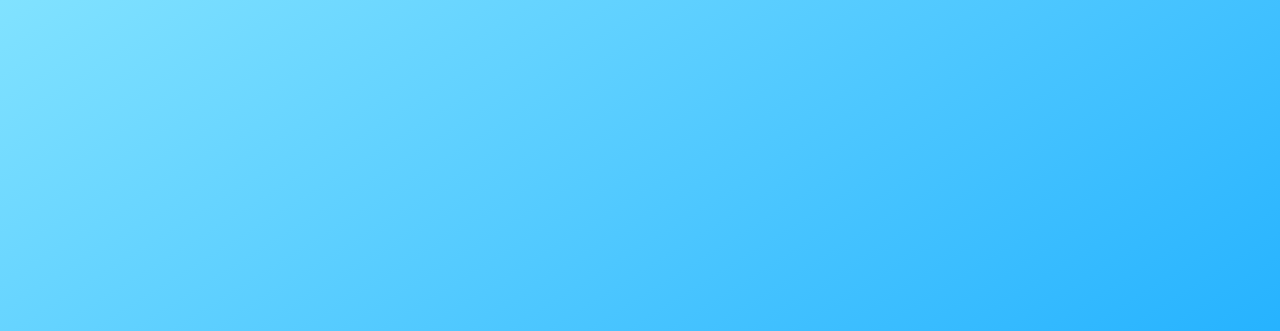
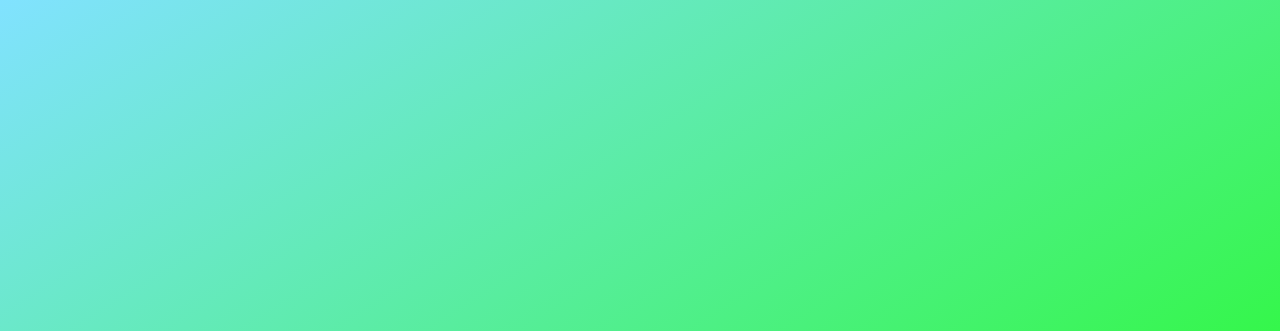
Before and after one commit to tehpsalmist/website, a plain HTML site: page index.html in a window 1280 px wide. Shown: the top 331 px of the page. Drawn offline with nearby package versions, Linux system fonts and the light colour scheme.

Commit message:
cloudflare testing

```diff
--- a/css/style.css
+++ b/css/style.css
@@ -1,6 +1,6 @@
 body {
     color: #fff900;
-    background: linear-gradient(to bottom right, #81e2ff, #009fff);
+    background: linear-gradient(to bottom right, #81e2ff, #15ff00);
 }
 
 .row {
```
